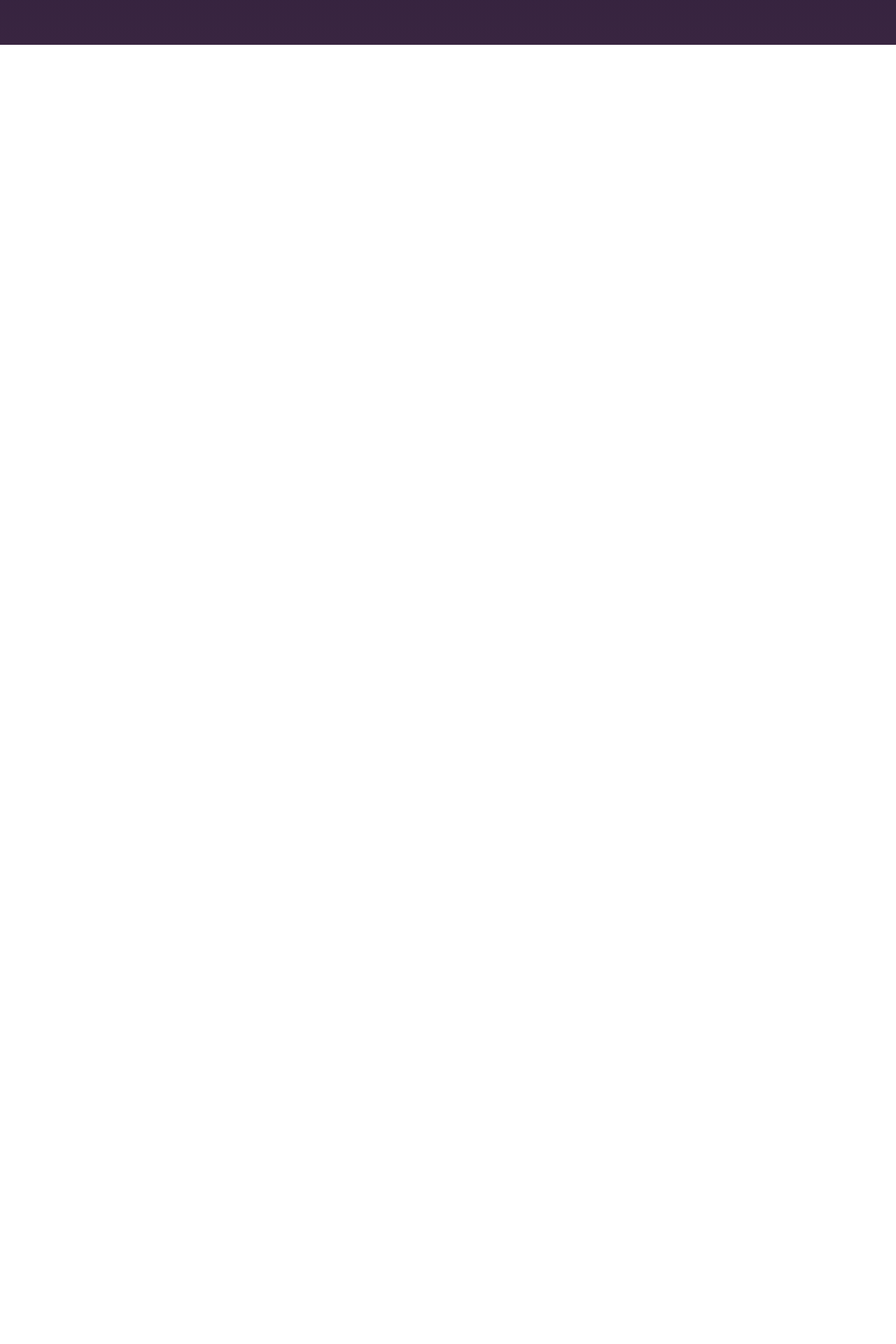
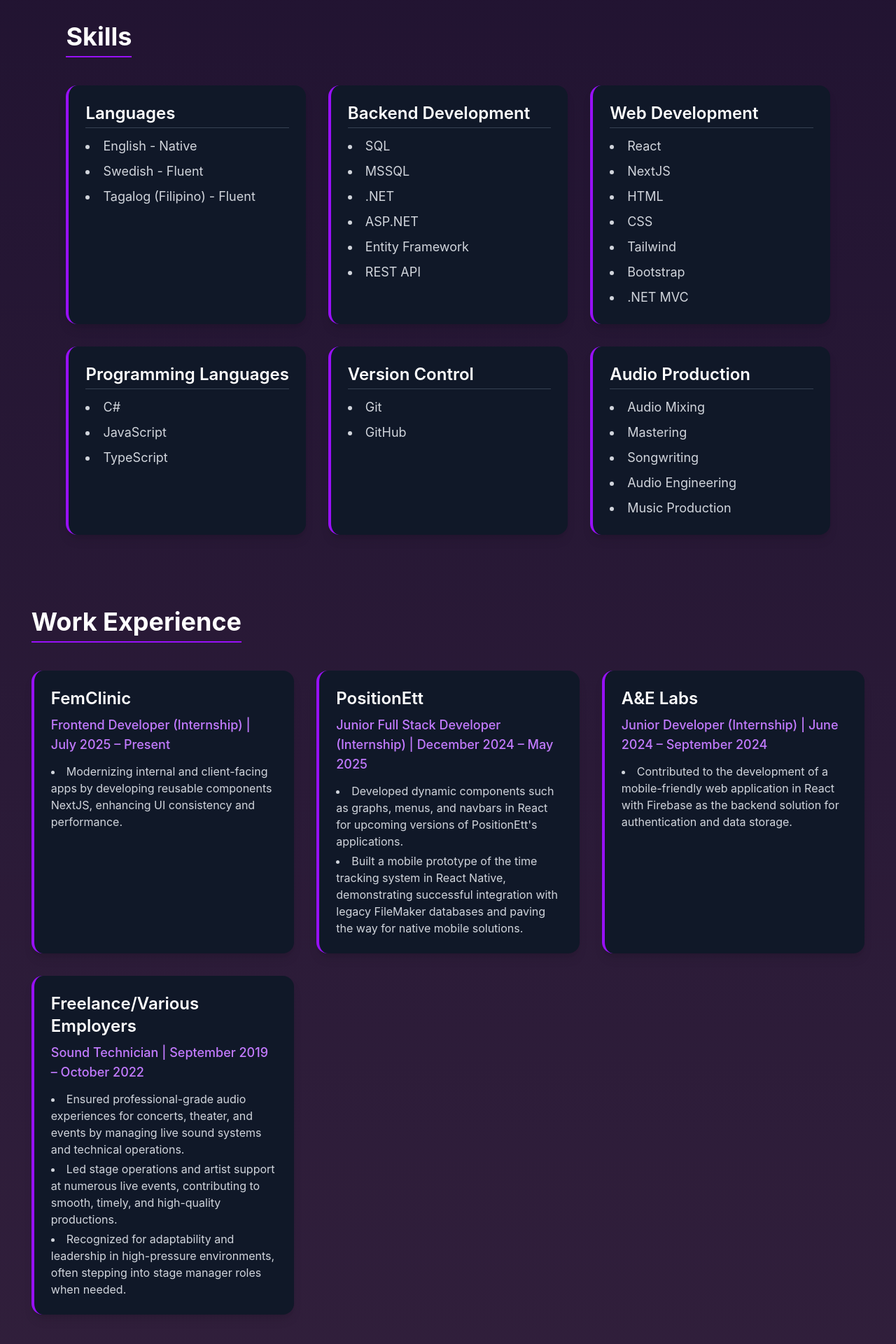
Before and after one commit to seanie1995/NextCV, a Next.js app: page / in a window 1280 px wide. Shown: the part 800-2720 px from the top of the page at 70% size. Before the commit the page ends 864 px from the top, so only its background shows below. Built offline with nearby package versions, Linux system fonts and the light colour scheme.

Commit message:
Moved all components into main page.

```diff
--- a/src/app/page.tsx
+++ b/src/app/page.tsx
@@ -1,11 +1,28 @@
 'use client'
 
 import Image from "next/image";
+import React from 'react';
+import SkillsCard from './components/SkillsCard';
+import type { Skills } from '../../types/skills';
+import SkillsList from "../../public/data/skills.json"
 
+import WorkCard from './components/WorkCard';
+import WorkList from '../../public/data/work.json' assert { type: 'json' };
+import type { WorkExperience } from '../../types/work'
+
+import EducationCard from './components/EducationCard'
+import EducationList from "../../public/data/education.json"
+import type { Education } from '../../types/education'
+
+import Contact from "./components/ContactForm";
 export default function Home() {
+
+  const typedSkillsList: Skills[] = SkillsList;
+  const typedWorkList: WorkExperience[] = WorkList;
+  const typedEducationList: Education[] = EducationList
   return (
     <main className="flex flex-col items-center justify-center min-h-screen">
-      <section className="flex flex-col items-center gap-6">
+      <section className="flex flex-col items-center gap-6 mt-40">
         <div className="flex flex-col items-center gap-4">
           <Image
             src="/images/ProfPhoto.jpg"
@@ -48,8 +65,43 @@
               </li>
             </ul>
           </div>
+          <div className="mx-auto px-4 sm:px-6 lg:px-8 py-10">
+            <h2 className="text-4xl font-bold mb-10 border-b-2 border-purple-600 pb-2 w-fit text-white">
+              Skills
+            </h2>
+
+            {/* Skills layout */}
+            <div className="grid grid-cols-1 sm:grid-cols-2 lg:grid-cols-3 gap-8">
+              {typedSkillsList.map((item, index) => (
+                <SkillsCard key={index} data={item} />
+              ))}
+            </div>
+          </div>
         </div>
+        <div className="max-w-7xl mx-auto px-4 sm:px-6 lg:px-8 py-10">
+          <h2 className="text-4xl font-bold mb-10 border-b-2 border-purple-600 pb-2 w-fit text-white">
+            Work Experience
+          </h2>
 
+          {/* Work layout */}
+          <div className="grid grid-cols-1 sm:grid-cols-2 lg:grid-cols-3 gap-8">
+            {typedWorkList.map((item, index) => (
+              <WorkCard key={index} data={item} />
+            ))}
+          </div>
+        </div>
+        <div className="max-w-7xl mx-auto px-4 sm:px-6 lg:px-8 py-10">
+          <h2 className="text-4xl font-bold mb-10 border-b-2 border-purple-600 pb-2 w-fit text-white">
+            Education
+          </h2>
+
+          <div className="grid grid-cols-1 sm:grid-cols-2 lg:grid-cols-3 gap-8">
+            {typedEducationList.map((item, index) => (
+              <EducationCard key={index} data={item} />
+            ))}
+          </div>
+        </div>
+        <Contact />
       </section>
     </main>
   );
```
